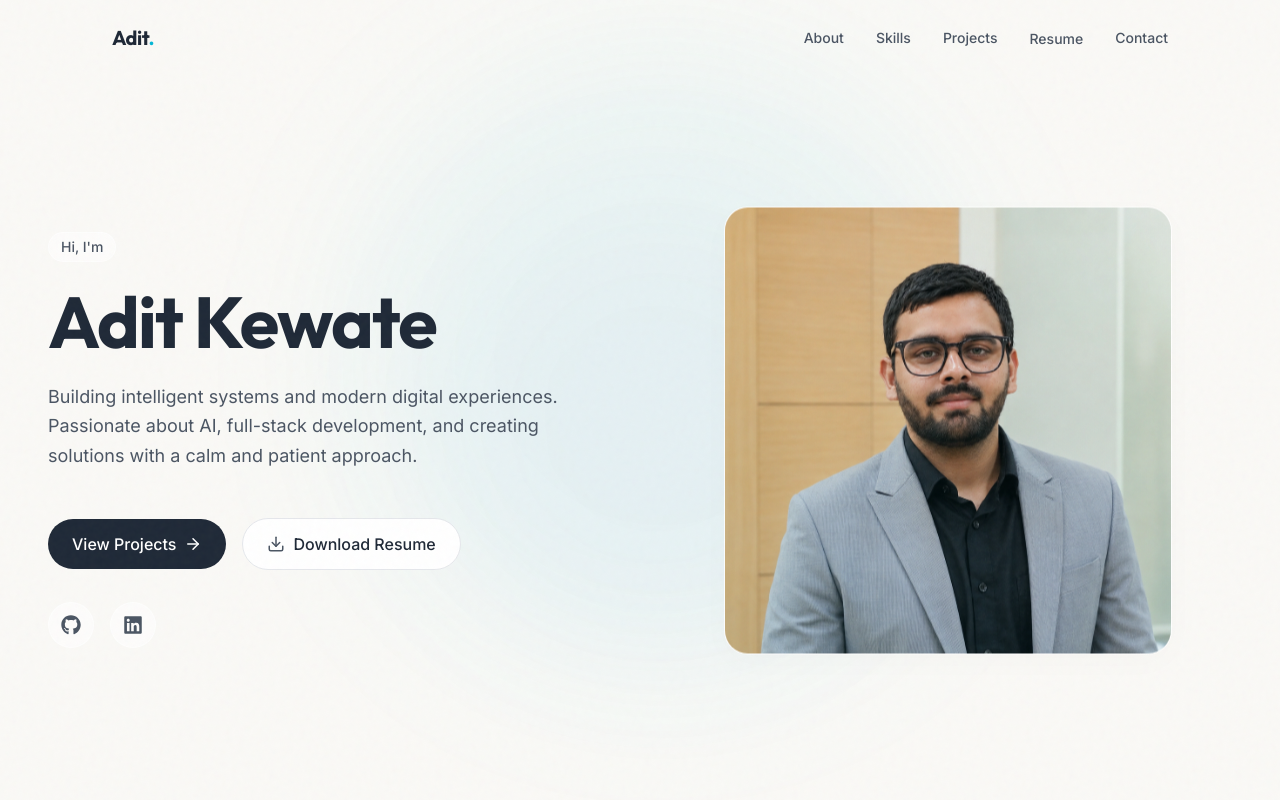
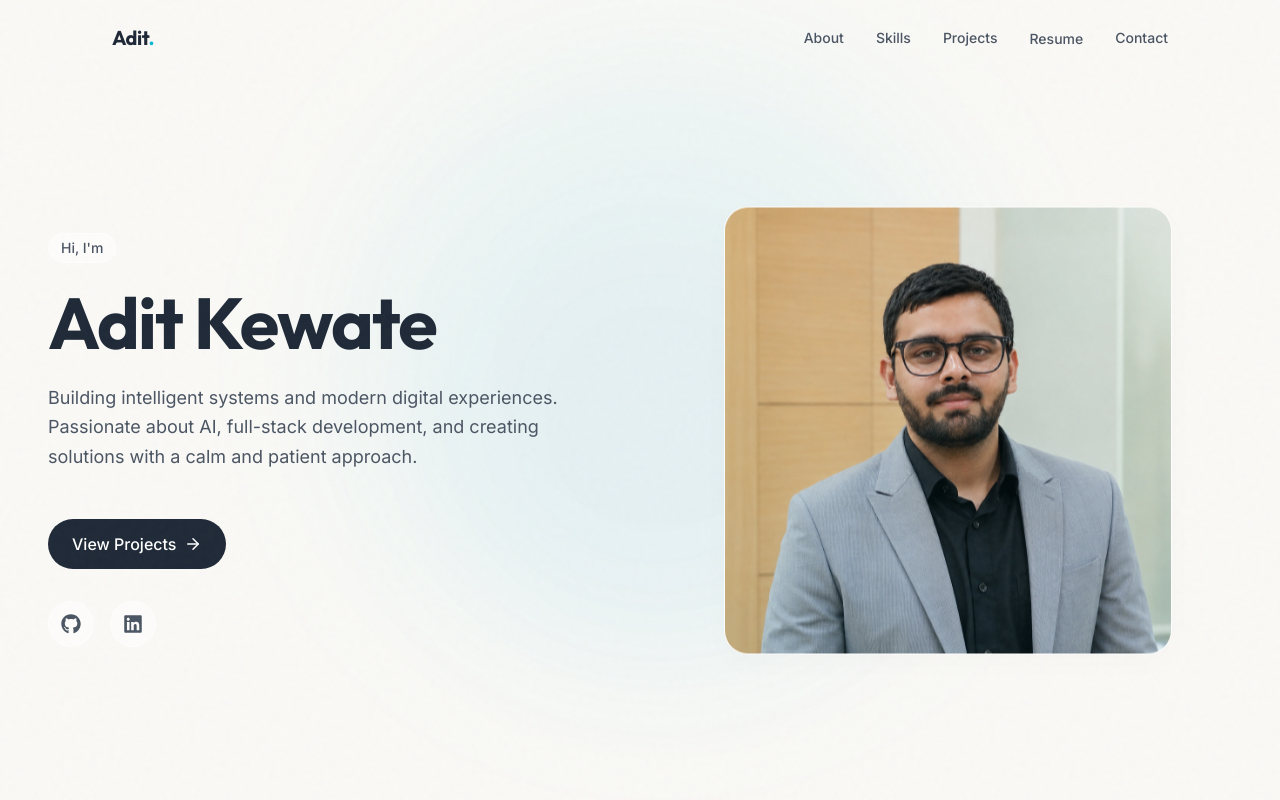
Before and after one commit to Kewateadit/Portfolio, a React (Vite) app: page /new1.pdf in a window 1280 px wide. Shown: the top 800 px of the page. Built offline with nearby package versions, Linux system fonts and the light colour scheme.

Commit message:
Removed Download Resume button from Hero section

```diff
--- a/src/components/Hero.jsx
+++ b/src/components/Hero.jsx
@@ -45,39 +45,7 @@ export default function Hero() {
               <ArrowRight size={18} className="transition-transform group-hover:translate-x-1" />
             </a>
 
-            <div className="relative">
-              <button
-                onClick={() => setIsResumeOpen(!isResumeOpen)}
-                onBlur={() => setTimeout(() => setIsResumeOpen(false), 200)}
-                className="group flex items-center gap-2 bg-white text-text-primary border border-gray-200 px-6 py-3 rounded-full font-medium transition-all hover:border-gray-300 hover:bg-gray-50"
-              >
-                <Download size={18} className="text-text-secondary group-hover:text-text-primary" />
-                Download Resume
-              </button>
 
-              <AnimatePresence>
-                {isResumeOpen && (
-                  <motion.div
-                    initial={{ opacity: 0, y: 10, scale: 0.95 }}
-                    animate={{ opacity: 1, y: 0, scale: 1 }}
-                    exit={{ opacity: 0, y: 10, scale: 0.95 }}
-                    transition={{ duration: 0.2 }}
-                    className="absolute top-full left-0 mt-2 w-48 bg-white border border-gray-100 rounded-2xl shadow-xl overflow-hidden z-50"
-                  >
-                    {resumes.map((resume) => (
-                      <a
-                        key={resume.name}
-                        href={resume.path}
-                        download
-                        className="block px-4 py-3 text-sm font-medium text-text-secondary hover:text-text-primary hover:bg-gray-50 transition-colors"
-                      >
-                        {resume.name}
-                      </a>
-                    ))}
-                  </motion.div>
-                )}
-              </AnimatePresence>
-            </div>
           </div>
 
           <div className="flex items-center gap-4 mt-8">
```
